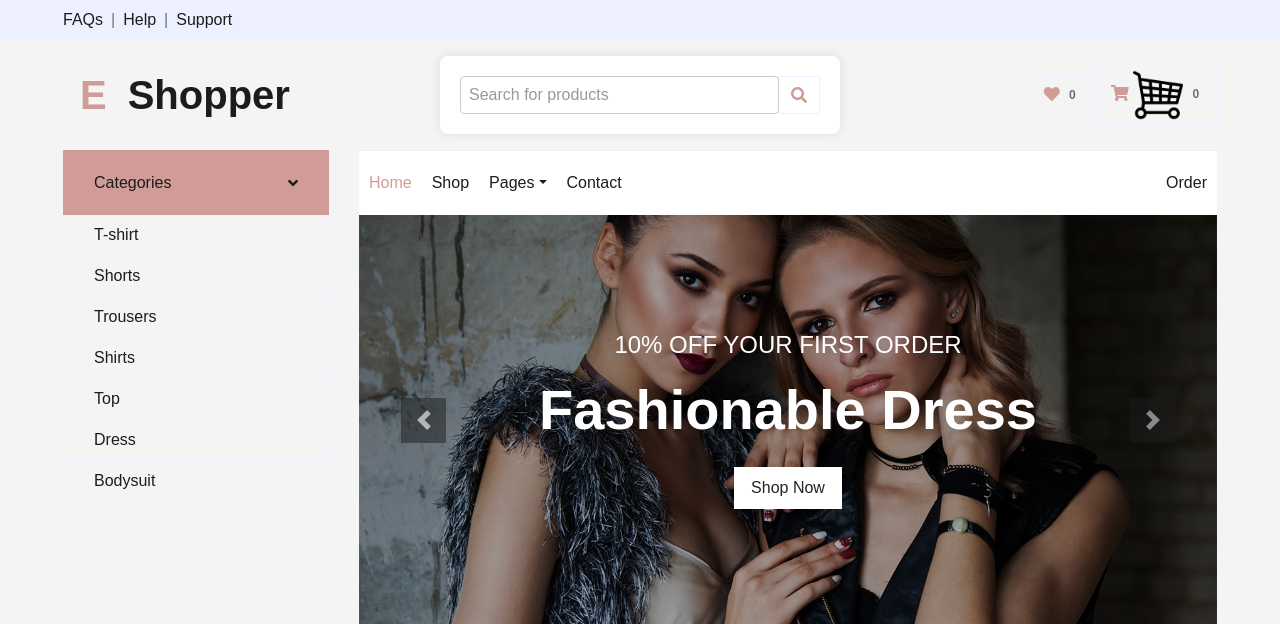
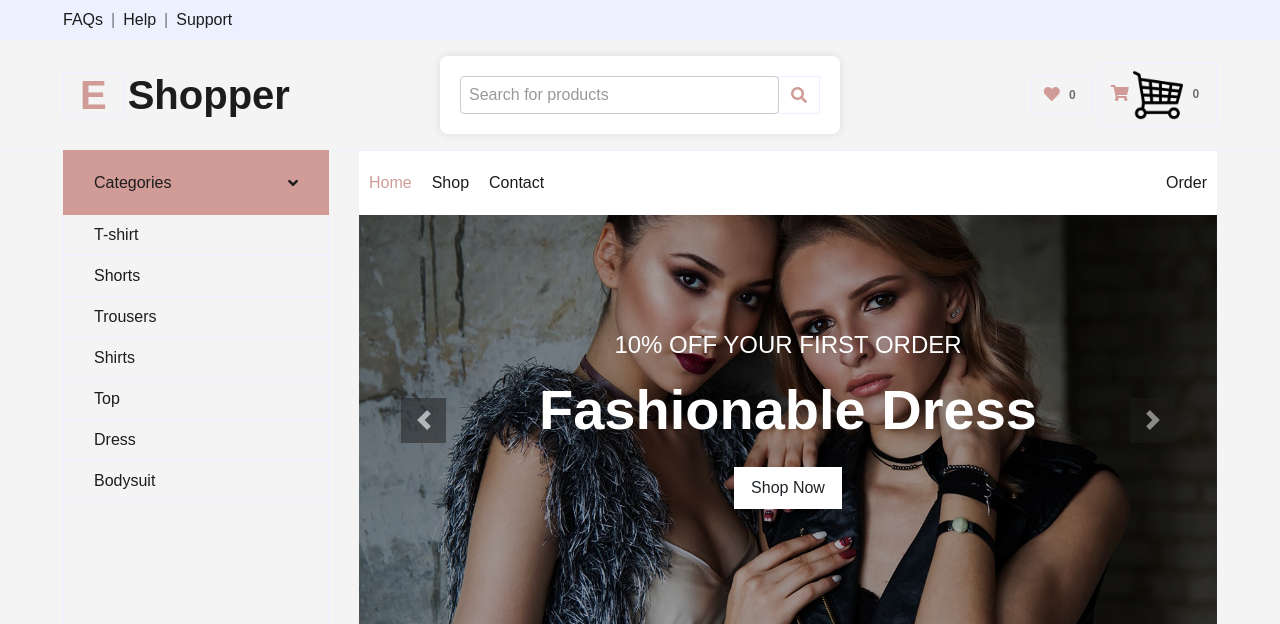
Before and after one commit to IgorLugovoi/OnlineShopDjango, a Django app: template main/templates/main.html in a window 1280 px wide. Shown: the top 624 px of the page. Run offline with Django 5.2, Linux system fonts and the light colour scheme; the template is opened without the code that fills it: values that come from a table or form of the project are taken from there, others are empty; data comes from the database, SQL or seed files in the repository; some libraries are stand-ins or nearby versions.

Commit message:
removed useless stuff

```diff
--- a/main/templates/navbar.html
+++ b/main/templates/navbar.html
@@ -29,13 +29,6 @@
                         <div class="navbar-nav mr-auto py-0">
                             <a href="index.html" class="nav-item nav-link active">Home</a>
                             <a href="http://127.0.0.1:8000/itemListHome/" class="nav-item nav-link">Shop</a>
-                            <div class="nav-item dropdown">
-                                <a href="#" class="nav-link dropdown-toggle" data-toggle="dropdown">Pages</a>
-                                <div class="dropdown-menu rounded-0 m-0">
-                                    <a href="cart.html" class="dropdown-item">Shopping Cart</a>
-                                    <a href="checkout.html" class="dropdown-item">Checkout</a>
-                                </div>
-                            </div>
                             <a href="contact.html" class="nav-item nav-link">Contact</a>
                         </div>
                         <div class="navbar-nav ml-auto py-0">
```
